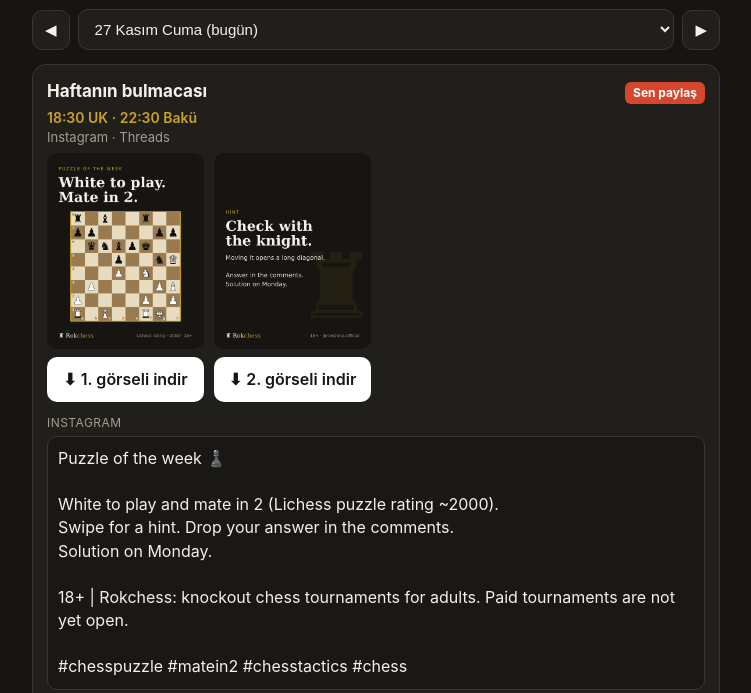
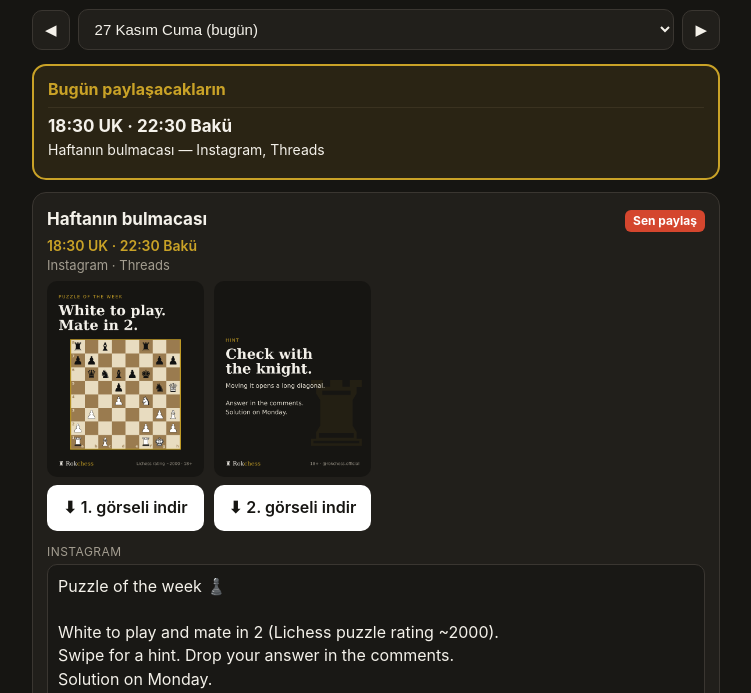
Before and after one commit to knanbehbudov-boop/rokchess-social, a plain HTML site: page paylas/index.html in a window 1280 px wide. Shown: the part 77-770 px from the top of the page, without its empty margins (264-1015 px from the left). Drawn offline with Linux system fonts and the light colour scheme.

Commit message:
Posting page: today's posting times summary at top

```diff
--- a/paylas/index.html
+++ b/paylas/index.html
@@ -33,6 +33,12 @@ video{width:100%;max-height:60vh;border-radius:12px;background:#000}
 .b-elle{background:var(--warn)}.b-mc{background:#2b5d8c}.b-ok{background:var(--ok)}.b-wait{background:#555}
 .done-card{opacity:.6}
 .none{color:var(--mut);text-align:center;padding:30px 0}
+.plan{background:#2a2414;border:2px solid var(--gold);border-radius:14px;padding:12px 14px;margin:12px 0}
+.plan-h{font-weight:700;color:var(--gold);margin-bottom:6px}
+.plan-r{display:flex;flex-direction:column;gap:1px;padding:6px 0;border-top:1px solid #3a3220}
+.plan-r:first-of-type{border-top:0}
+.plan-r b{font-size:17px}
+.plan-r span{color:var(--txt);font-size:14px}
 ol{padding-left:20px;margin:6px 0}
 </style>
 </head>
@@ -55,6 +61,7 @@ ol{padding-left:20px;margin:6px 0}
     <li>Hikâye anketinde kartı hikâyeye koy, anket çıkartmasını ekle, soruyu ve şıkları yaz.</li>
     <li>Sayfa her açılışta bugünün gönderilerini gösterir. Başka bir güne ◀ ▶ düğmeleriyle ya da listeden geçebilirsin.</li>
     <li>Saatler UK saatidir; yanında Bakü saati var.</li>
+    <li>Her akşam paylaşım saatinden önce telefonuna hatırlatma gelir.</li>
     <li>Paylaştıktan sonra Claude'a "paylaştım" yaz (Claude açık olmasa da sonra yazabilirsin). Claude o gönderiyi işaretler ve Metricool'a bir daha girmez.</li>
   </ol>
 </div>
@@ -88,6 +95,12 @@ function render(){N=0;const e=DATA[idx];const out=document.getElementById('out')
   out.innerHTML=`<div class="none">${e&&e.date===TODAY?'Bugün':'Bu gün'} paylaşılacak gönderi yok.</div>`+(nx>=0?`<button class="copy" id="gonext">Sıradaki gönderi: ${nice(DATA[nx].date)}</button>`:'');
   const b=document.getElementById('gonext');if(b)b.onclick=()=>{idx=nx;render()};return}
  let h='';
+ // Özet: bu gün Kanan'ın elle paylaşacakları, saat sırasıyla
+ const mine=e.posts.filter(p=>p.status==='elle'&&!p.posted).slice().sort((a,b)=>(/^\d/.test(a.time)?a.time:'99')<(/^\d/.test(b.time)?b.time:'99')?-1:1);
+ const isToday=e.date===TODAY;
+ h+=`<div class="plan"><div class="plan-h">${isToday?'Bugün paylaşacakların':'Bu gün paylaşacakların'}</div>`+
+  (mine.length?mine.map(p=>`<div class="plan-r"><b>${/^\d/.test(p.time)?esc(p.time)+' UK · '+baku(e.date,p.time)+' Bakü':'Gün içinde'}</b><span>${esc(p.title)} — ${esc(p.platforms.join(', '))}</span></div>`).join('')
+   :`<div class="plan-r"><span>${e.posts.some(p=>p.status==='metricool'&&!p.posted)?'Senin paylaşacağın gönderi yok. Bugünküler Metricool\'da planlı, kendiliğinden çıkacak.':'Senin paylaşacağın gönderi kalmadı.'}</span></div>`)+`</div>`;
  e.posts.forEach(p=>{const bk=baku(e.date,p.time);
   h+=`<div class="card${p.posted?' done-card':''}"><h2>${esc(p.title)} ${badge(p)}</h2>
    <div class="time">${/^\d/.test(p.time)?esc(p.time)+' UK · '+bk+' Bakü':'Gün içinde, istediğin saatte'}</div>
```
